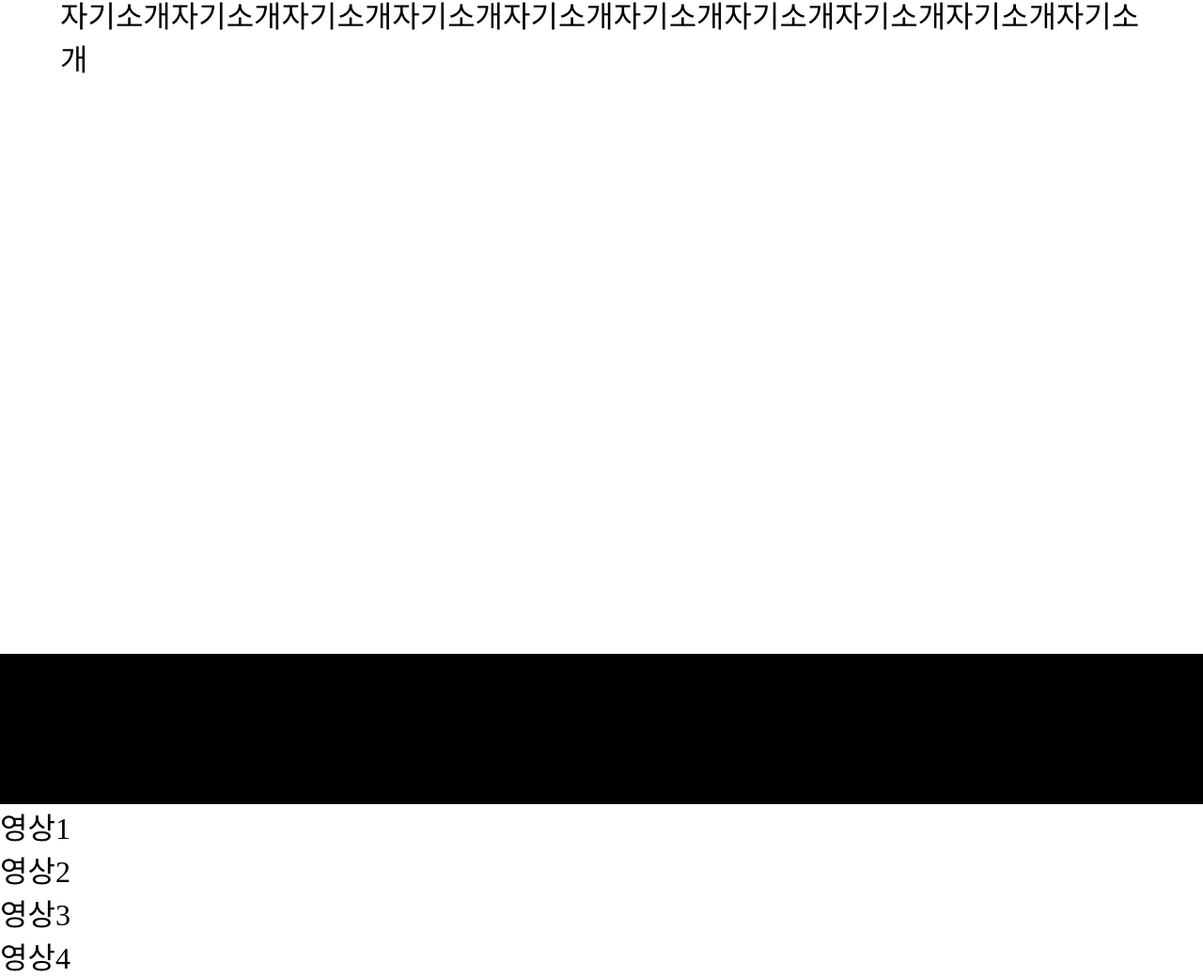
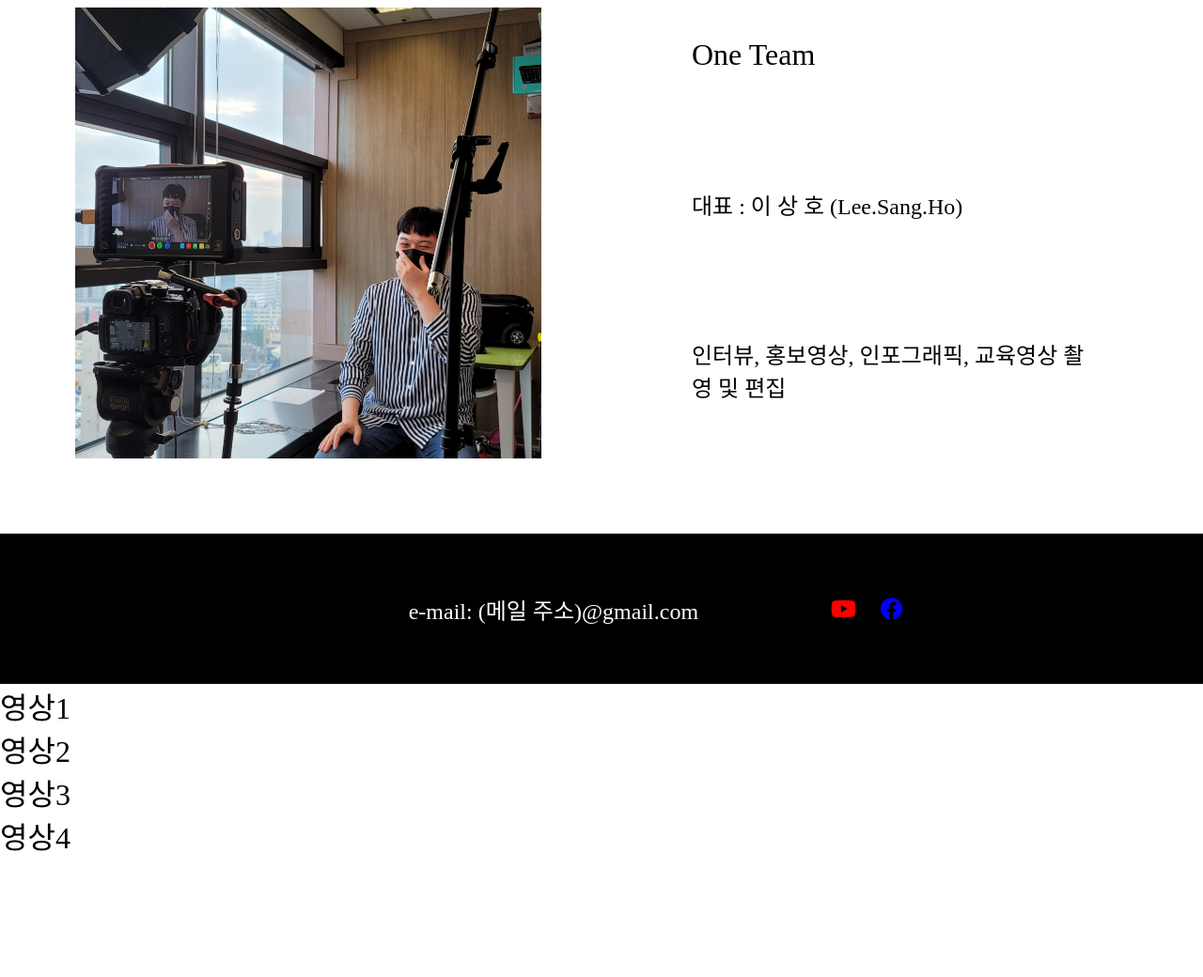
Before and after one commit to Lee-Sang-Ho/Lee-Sang-Ho.github.io, a website built with webpack: page public/index.html in a window 1280 px wide. Shown: the part 872-1912 px from the top of the page at 94% size. After the commit the page ends 1784 px from the top, so only its background shows below. Built offline with nearby package versions, Linux system fonts and the light colour scheme.

Commit message:
self-introduction, contact-information 작성 및 css

```diff
--- a/css/main.css
+++ b/css/main.css
@@ -122,14 +122,74 @@ iframe {
 }
 
 .self-introduction {
-    height: 80vh;
+    margin: 10vh;
+    height: 60vh;
+    font-size: 1.5rem;
+    /* padding: 5%; */
+    display: grid;
+    grid-template-areas:
+    "img com"
+    "img ceo"
+    "img des";
+    grid-template-columns: 1fr 1fr;
+    gap: 2rem 10vw;
+}
+
+.self-introduction-image {
+    grid-area: img;
+    width: 100%;
+    height: 100%;
+    display: flex;
+    justify-content: center;
+    align-items: center;
+}
+
+.self-introduction-image img {
+    width: 100%;
+    height: 60vh;
+    object-fit: cover;
+}
+
+.self-introduction-company {
+    padding: 2rem;
+    grid-area: com;
     font-size: 2rem;
-    padding: 5%;
+}
+
+.self-introduction-ceo {
+    padding: 2rem;
+    grid-area: ceo;
+}
+
+.self-introduction-description {
+    padding: 2rem;
+    grid-area: des;
 }
 
 .contact-information {
+    margin: auto;
     height: 20vh;
+    /* text-align: center; */
+    display: flex;
+    align-items: center;
+    justify-content: center;
     background-color: black;
+    font-size: 1.5rem;
+}
+
+.contact-information-email {
+    color: white;
+    padding: 10%;
+}
+
+.fa-youtube {
+    color: red;
+    padding: 1%;
+}
+
+.fa-facebook {
+    color: blue;
+    padding: 1%;
 }
 
 .youtube-videos {
--- a/js/youtube.js
+++ b/js/youtube.js
@@ -23,7 +23,6 @@ function setYoutubeIframeAPI(item, i) {
             controls: 0,
             disablekb: 1,
             enablejsapi: 1,
-            origin: 'http://localhost:8080/'
         },
         events: {
             'onReady': onPlayerReady,
--- a/public/index.html
+++ b/public/index.html
@@ -5,6 +5,9 @@
     <meta charset="UTF-8">
     <meta http-equiv="X-UA-Compatible" content="IE=edge">
     <meta name="viewport" content="width=device-width, initial-scale=1.0">
+
+    <link rel="stylesheet" href="https://pro.fontawesome.com/releases/v5.10.0/css/all.css"
+        integrity="sha384-AYmEC3Yw5cVb3ZcuHtOA93w35dYTsvhLPVnYs9eStHfGJvOvKxVfELGroGkvsg+p" crossorigin="anonymous" />
 
     <title>Lee Sang-ho Portpolio</title>
 
@@ -31,11 +34,18 @@
             <div id="representative-youtube-video-button"></div>
             <!-- 자기소개 -->
             <div class="self-introduction">
-                자기소개자기소개자기소개자기소개자기소개자기소개자기소개자기소개자기소개자기소개
+                <div class="self-introduction-image">
+                    <img src="picture.jpg" alt="이상호 사진">
+                </div>
+                <div class="self-introduction-company">One Team</div>
+                <div class="self-introduction-ceo">대표 : 이 상 호 (Lee.Sang.Ho)</div>
+                <div class="self-introduction-description">인터뷰, 홍보영상, 인포그래픽, 교육영상 촬영 및 편집</div>
             </div>
             <!-- 연락처 -->
             <div class="contact-information">
-                연락처
+                <div class="contact-information-email">e-mail: (메일 주소)@gmail.com</div>
+                <i class="fab fa-youtube" type="button" onclick="location.href='https://www.google.com/'; "></i>
+                <i class="fab fa-facebook" type="button" onclick="location.href='https://www.naver.com/' "></i>
             </div>
             <!-- 편집 영상들 -->
             <div class="youtube-videos">
```
Also changed, not shown: public/picture.jpg (added).
